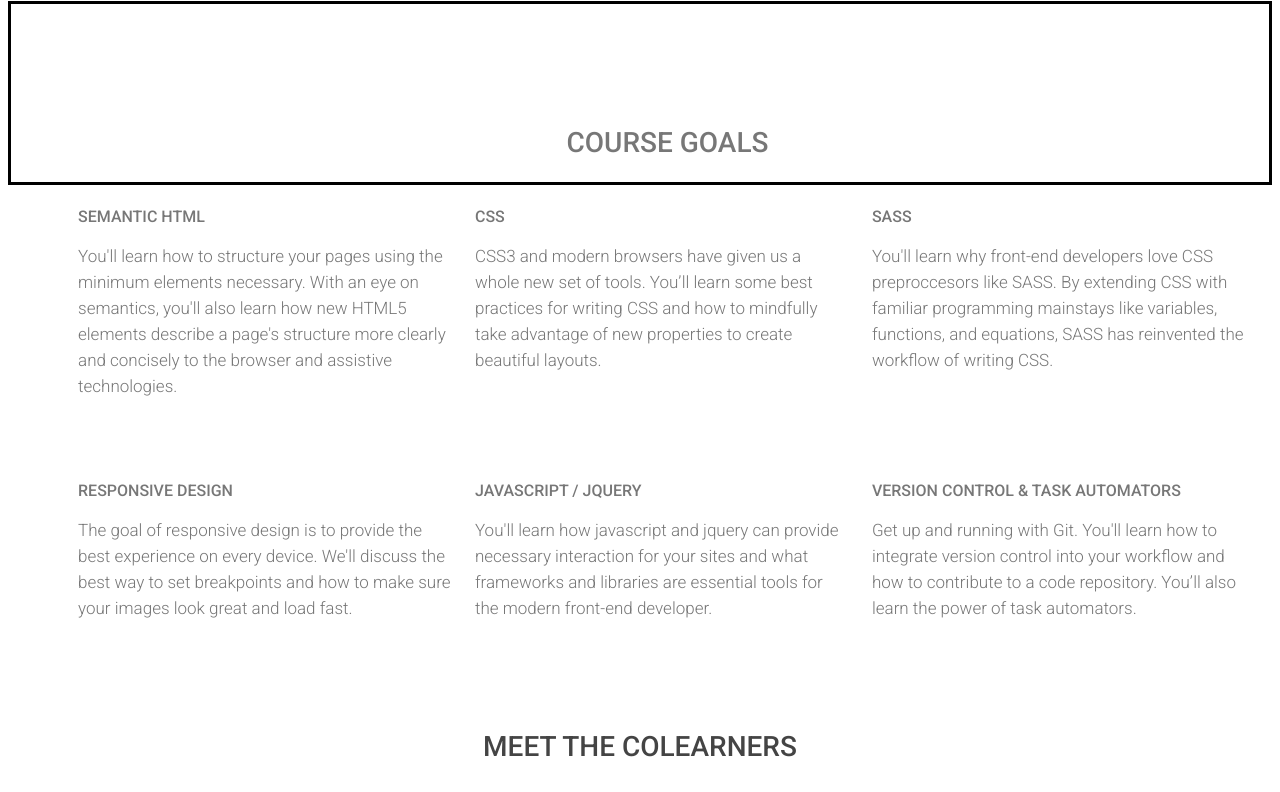
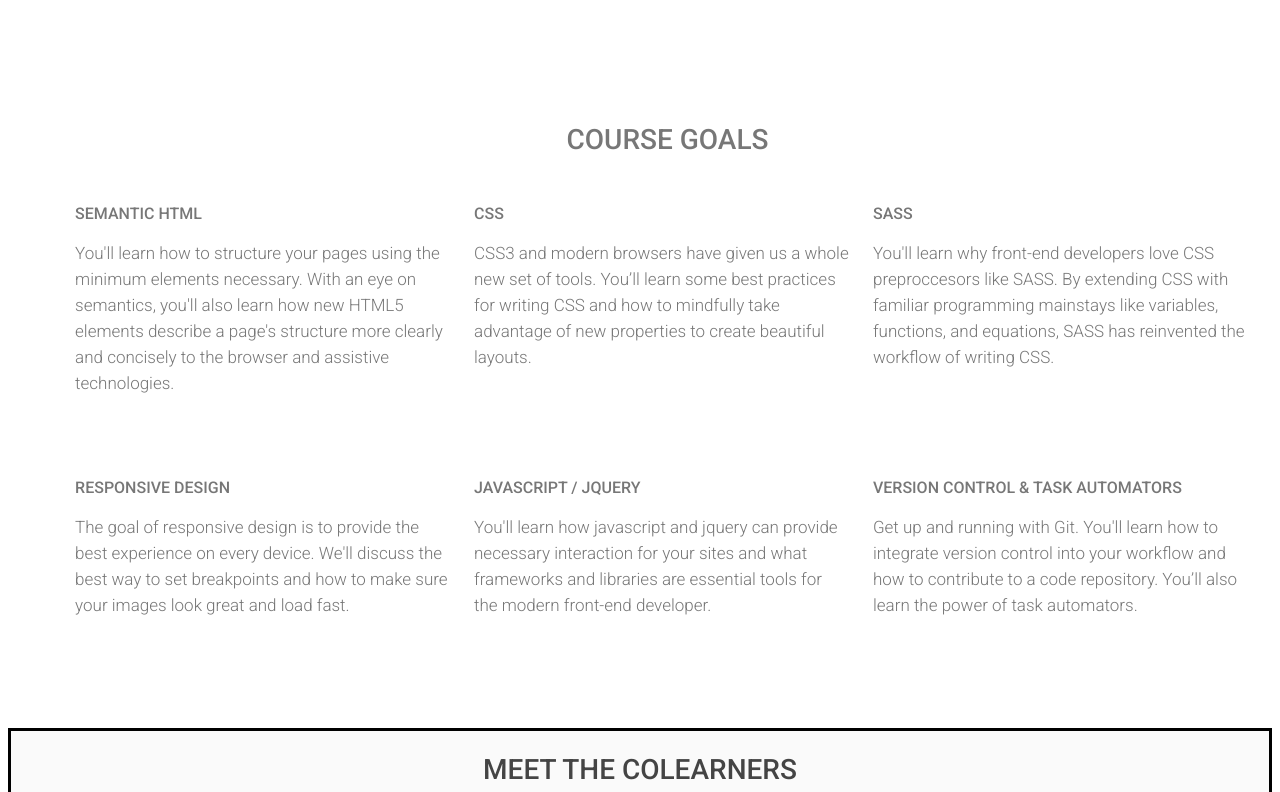
Before and after one commit to fraclose/mw-project-2, a website: page index.html in a window 1280 px wide. Shown: the part 1449-2241 px from the top of the page. Drawn offline with Linux system fonts and the light colour scheme; grey boxes are pictures that could not be loaded.

Commit message:
remove border

```diff
--- a/scss/style.scss
+++ b/scss/style.scss
@@ -98,7 +98,6 @@ h1.hero-title {
 .course-goals {
   padding-top: 100px;
   padding-left: 55px;
-  border: solid;
 }
 
 h1.course-goals-title {
@@ -145,6 +144,8 @@ h2.goals-sub {
 /*co-learning styles*/
 .co-learning {
   clear: both;
+  border: solid;
+  background-color: #fafafa;
 }
 
 h1.co-learners-title {
```
Also changed, not shown: assets/css/style.css.
